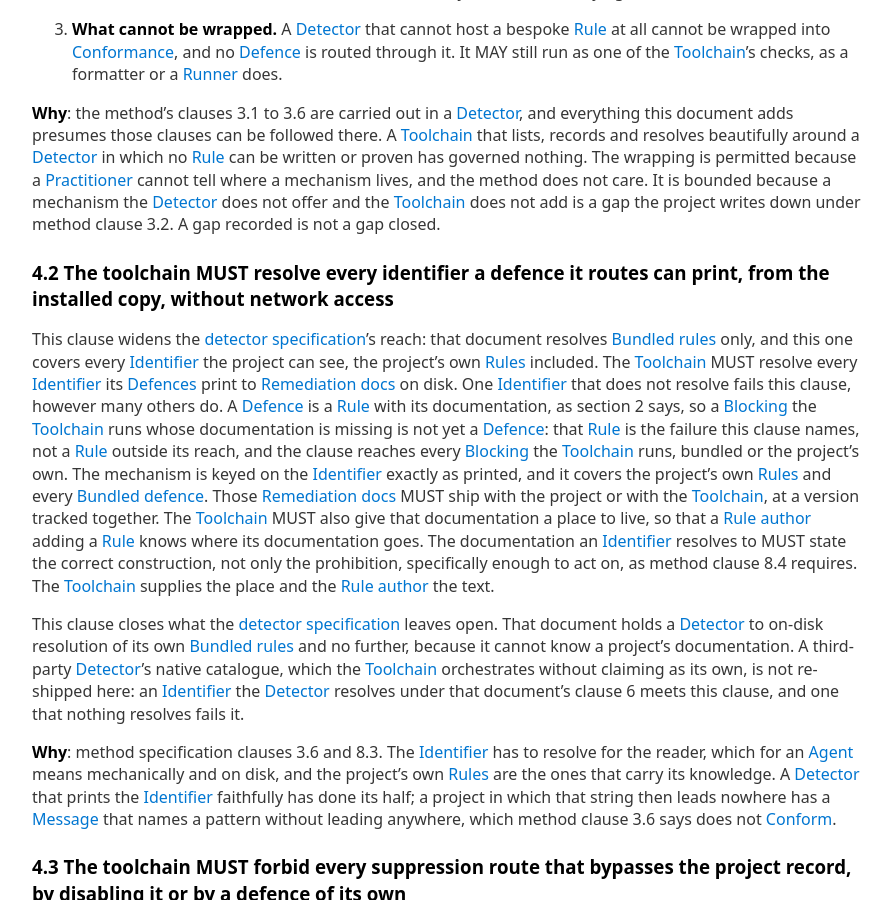
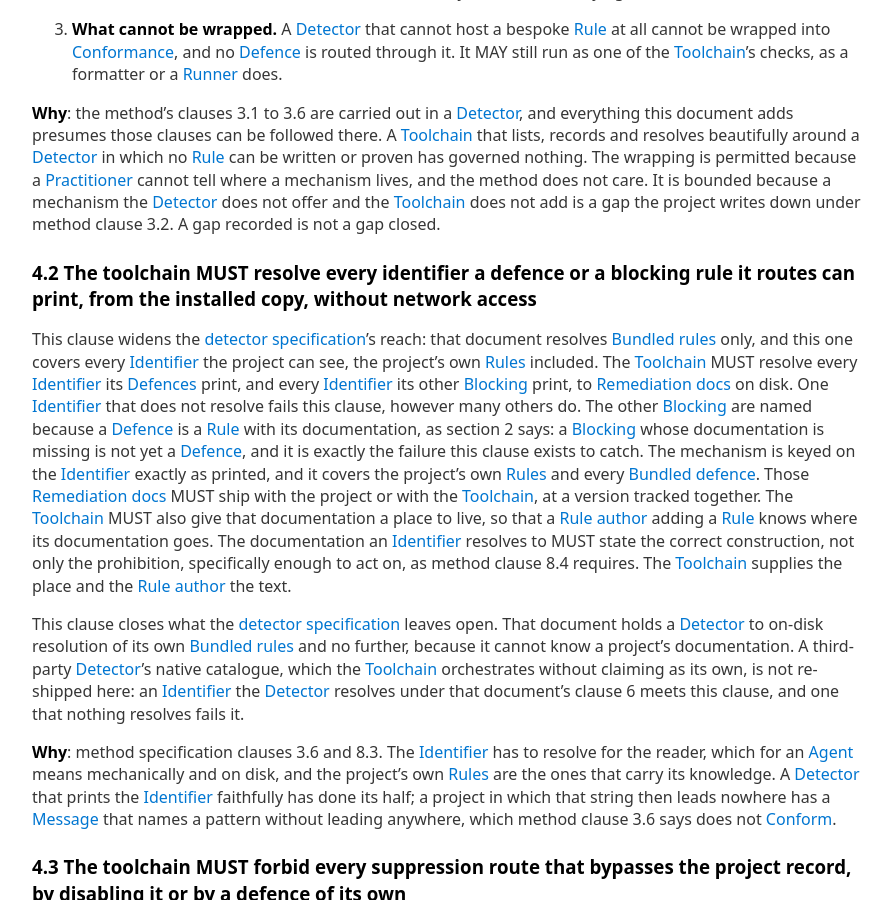
Before and after one commit to Defence-Before-Fix/defence-before-fix.github.io, a Jekyll site: the page built from TOOLING-SPEC.md, in a window 1280 px wide and 900 px high, scrolled down 3866 px. Shown: the whole window, without its empty margins (192-1083 px from the left). Built offline with Jekyll 4.4.1, drawn with Linux system fonts in a browser that asks for light colours; our own code applies the rules of GitHub Pages for plain Markdown files.

Commit message:
Toolchain 4.2: a defence or a blocking rule it routes
After run 62: clause 4.2's heading and obligation sentence name both what the clause reaches, a
defence and any other blocking rule the toolchain routes, and the body says the blocking rules
are named because a defence is a rule with its documentation, so one without is the failure the
clause exists to catch. The heading's anchor follows in the keys, the question set, the
changelog, the routed list and the tools pages.

Co-Authored-By: Claude Fable 5.1 <noreply@anthropic.com>

```diff
--- a/TOOLING-SPEC.md
+++ b/TOOLING-SPEC.md
@@ -159,16 +159,16 @@ mechanism lives, and the method does not care. It is bounded because a mechanism
 does not offer and the [Toolchain] does not add is a gap the project writes down under method
 clause 3.2. A gap recorded is not a gap closed.
 
-### 4.2 The toolchain MUST resolve every identifier a defence it routes can print, from the installed copy, without network access
+### 4.2 The toolchain MUST resolve every identifier a defence or a blocking rule it routes can print, from the installed copy, without network access
 
 This clause widens the [detector specification](DETECTOR-SPEC.md)'s reach: that document resolves
 [Bundled rules] only, and this one covers every [Identifier] the project can see, the project's
 own [Rules] included. The [Toolchain] MUST resolve every [Identifier] its [Defences]
-print to [Remediation docs] on disk. One [Identifier] that does not resolve fails this clause,
-however many others do. A [Defence] is a [Rule] with its documentation, as section 2 says, so a
-[Blocking] [Rule] the [Toolchain] runs whose documentation is missing is not yet a [Defence]:
-that [Rule] is the failure this clause names, not a [Rule] outside its reach, and the clause
-reaches every [Blocking] [Rule] the [Toolchain] runs, bundled or the project's own. The mechanism
+print, and every [Identifier] its other [Blocking] [Rules] print, to [Remediation docs] on disk.
+One [Identifier] that does not resolve fails this clause, however many others do. The other
+[Blocking] [Rules] are named because a [Defence] is a [Rule] with its documentation, as section
+2 says: a [Blocking] [Rule] whose documentation is missing is not yet a [Defence], and it is
+exactly the failure this clause exists to catch. The mechanism
 is keyed on the
 [Identifier] exactly as printed, and it covers the project's own [Rules] and
 every [Bundled defence]. Those [Remediation docs] MUST ship
```
Also changed, not shown: acceptance/ROUTED.md (+19 -19 lines), acceptance/toolchain/KEY.md (+3 -3 lines), acceptance/toolchain/QUESTIONS.md (+1 -1 lines), tools/php-qa-ci.md (+2 -2 lines), tools/ts-qa-ci.md (+3 -3 lines), CHANGELOG.md.
